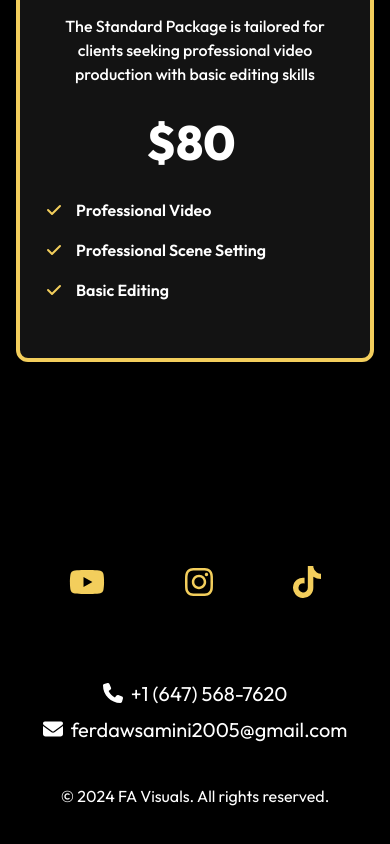
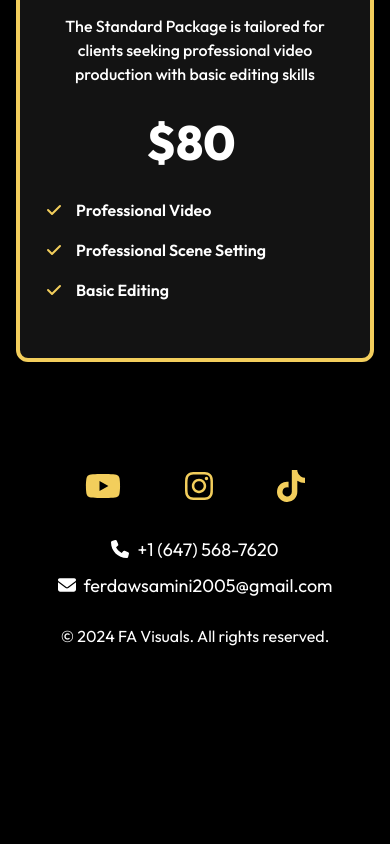
Before and after one commit to shamsharoon/FAVISUALS, a React (Vite) app: page / in a window 390 px wide. Shown: the part 6794-7638 px from the top of the page. After the commit the page ends 7498 px from the top, so only its background shows below. Built offline with nearby package versions, Linux system fonts and the light colour scheme.

Commit message:
final fixes for today: added button to hero and fixed footer ??

```diff
--- a/src/components/Footer.jsx
+++ b/src/components/Footer.jsx
@@ -5,30 +5,30 @@ import { faPhone, faEnvelope } from '@fortawesome/free-solid-svg-icons';
 
 function Footer() {
   return (
-    <footer className="bg-black text-white py-32">
+    <footer className="bg-black text-white py-10 lg:py-20">
       <div className="container w-full mx-auto flex flex-col items-center justify-center">
-        <div className="flex space-x-6 mb-4 lg:gap-28 gap-2 pb-10">
+        <div className="flex space-x-6 lg:gap-28 gap-2 pb-4 lg:pb-10">
           <a href="https://www.youtube.com" target="_blank" rel="noopener noreferrer">
-            <FontAwesomeIcon icon={faYoutube} className='text-primary hover:bg-primary hover:text-black p-6 hover:rounded-full' size="2x" />
+            <FontAwesomeIcon icon={faYoutube} className='text-primary hover:bg-primary hover:text-black p-4 lg:p-6 rounded-full' size="2x" />
           </a>
           <a href="https://www.instagram.com" target="_blank" rel="noopener noreferrer">
-            <FontAwesomeIcon icon={faInstagram} className='text-primary hover:bg-primary hover:text-black p-6 rounded-full' size="2x" />
+            <FontAwesomeIcon icon={faInstagram} className='text-primary hover:bg-primary hover:text-black p-4 lg:p-6 rounded-full' size="2x" />
           </a>
           <a href="https://www.tiktok.com" target="_blank" rel="noopener noreferrer">
-            <FontAwesomeIcon icon={faTiktok} className='text-primary hover:bg-primary hover:text-black p-6 rounded-full' size="2x" />
+            <FontAwesomeIcon icon={faTiktok} className='text-primary hover:bg-primary hover:text-black p-4 lg:p-6 rounded-full' size="2x" />
           </a>
         </div>
-        <div className="text-center mb-10">
-          <p className="text-xl pb-2">
+        <div className="text-center mb-6 lg:mb-10">
+          <p className="text-lg lg:text-xl pb-2">
             <FontAwesomeIcon icon={faPhone} className="mr-2" />
             <a href="tel:+16475687620" className="hover:underline">+1 (647) 568-7620</a>
           </p>
-          <p className="text-xl">
+          <p className="text-lg lg:text-xl">
             <FontAwesomeIcon icon={faEnvelope} className="mr-2" />
             <a href="mailto:ferdawsamini2005@gmail.com" className="hover:underline">ferdawsamini2005@gmail.com</a>
           </p>
         </div>
-        <div className="text-center pb-10">
+        <div className="text-center pb-4 lg:pb-10">
           <p>&copy; {new Date().getFullYear()} FA Visuals. All rights reserved.</p>
         </div>
       </div>
--- a/src/components/Hero.jsx
+++ b/src/components/Hero.jsx
@@ -80,8 +80,8 @@ function Hero() {
             <Cursor />
           </h1>
           {showStartText && (
-            <p className="absolute lg:bottom-32 bottom-40 text-md font-bold lg:hidden flex justify-center w-full">
-              start video
+            <p className="absolute lg:bottom-32 bottom-44 text-md font-bold lg:hidden flex justify-center w-full">
+              <button className="button-34" role="button">Start Video</button>
             </p>
           )}
           {showFerdawsText && (
--- a/src/index.css
+++ b/src/index.css
@@ -1,6 +1,9 @@
 @tailwind base;
 @tailwind components;
 @tailwind utilities;
+
+*{
+}
 
 .Hero{
     width: 100%;
@@ -71,3 +74,25 @@ video{
   .animate-bounce {
     animation: bounce 1s infinite;
   }
+
+  .button-34 {
+    background: #F3CE5C;
+    border-radius: 999px;
+    box-shadow: #F3CE5C 0 10px 20px -10px;
+    box-sizing: border-box;
+    color: #000;
+    cursor: pointer;
+    font-family: Inter,Helvetica,"Apple Color Emoji","Segoe UI Emoji",NotoColorEmoji,"Noto Color Emoji","Segoe UI Symbol","Android Emoji",EmojiSymbols,-apple-system,system-ui,"Segoe UI",Roboto,"Helvetica Neue","Noto Sans",sans-serif;
+    font-size: 16px;
+    font-weight: 700;
+    line-height: 24px;
+    opacity: 1;
+    outline: 0 solid transparent;
+    padding: 8px 18px;
+    user-select: none;
+    -webkit-user-select: none;
+    touch-action: manipulation;
+    width: fit-content;
+    word-break: break-word;
+    border: 0;
+  }
```
